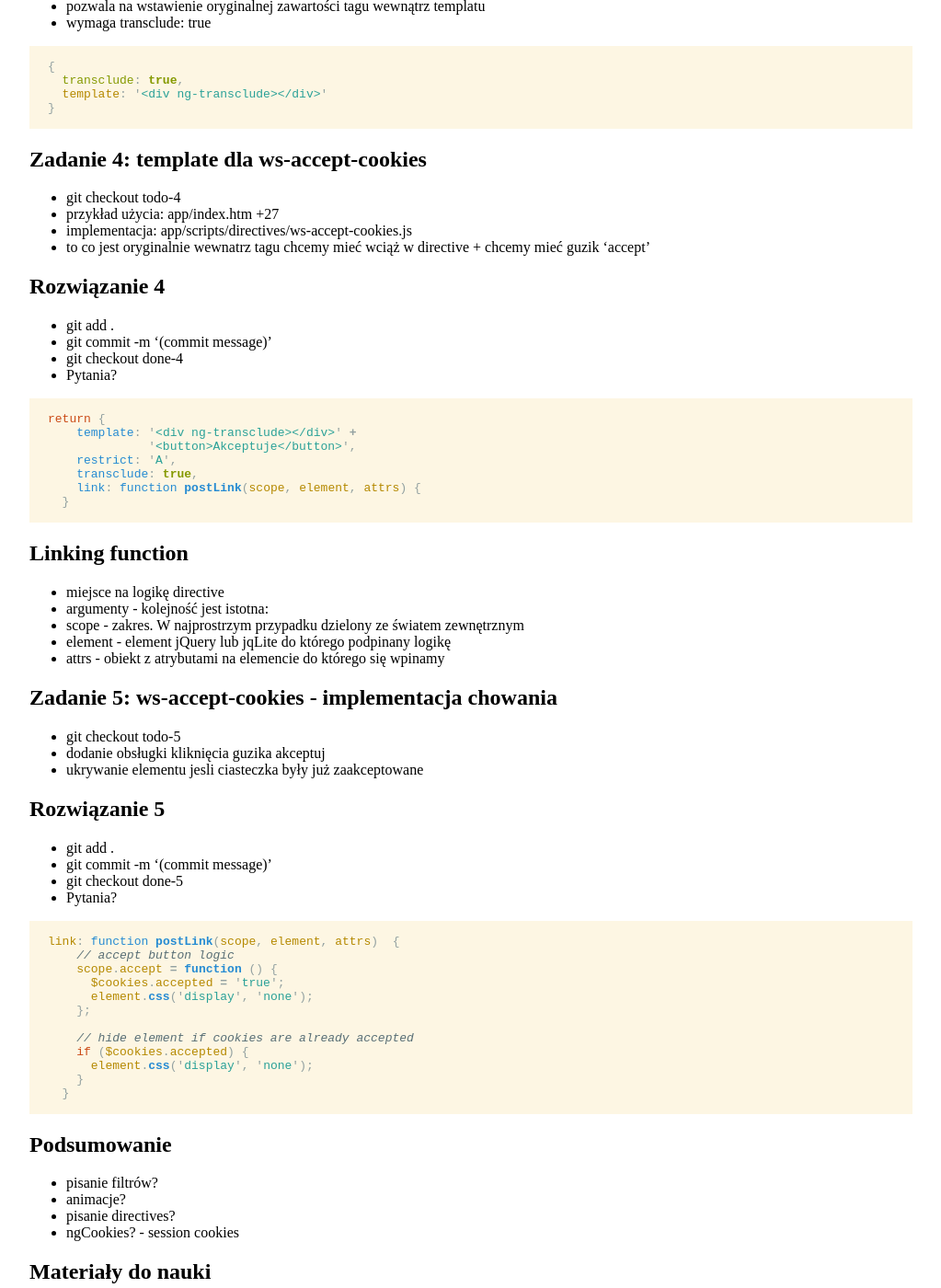
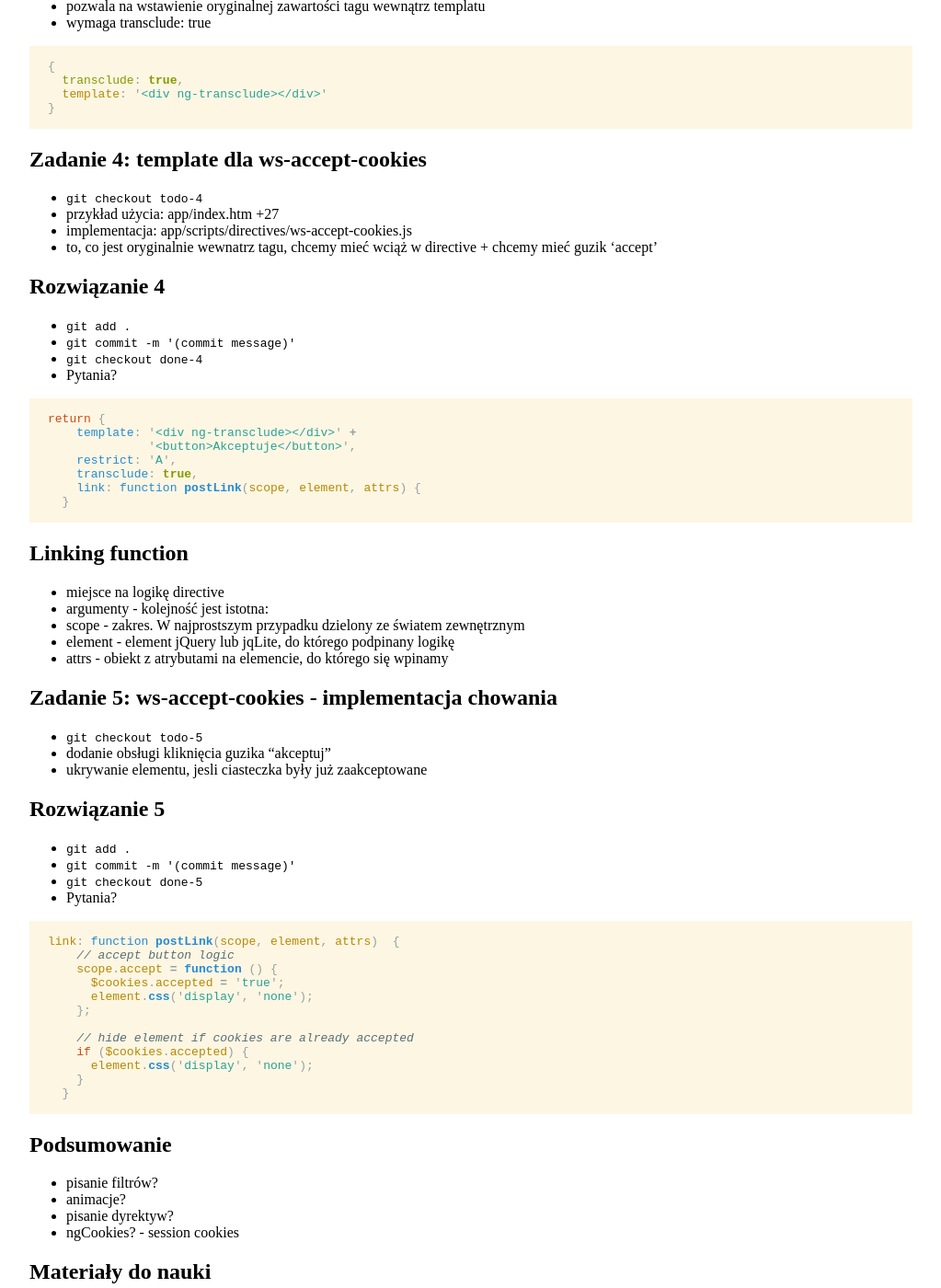
Before and after one commit to marcin-wosinek/blog, a Jekyll site: the page built from _posts/2013-07-31-2-Warsztaty-AngularJs-GeekCarrots-Poznan.md, in a window 1280 px wide and 1400 px high, scrolled down 6774 px. Shown: the whole window at 92% size, without its empty margins (128-1151 px from the left). Built offline with Jekyll 4.4.1, drawn with Linux system fonts in a browser that asks for light colours; some of the changed text lies outside the part shown.

Commit message:
apply proofreading to GeekCarrots workshop 2

````diff
--- a/_posts/2013-07-31-2-Warsztaty-AngularJs-GeekCarrots-Poznan.md
+++ b/_posts/2013-07-31-2-Warsztaty-AngularJs-GeekCarrots-Poznan.md
@@ -162,7 +162,7 @@ angular.forEach(array, function(value){
 
 ## Zadanie 1: filtr przedziału
 * filtr wybierający ludzi z odpowiedniego przedziału wieku
-* git checkout todo-1
+* `git checkout todo-1`
 * użycie: app/views/showContacts.html +9
 * implementacja: app/scripts/filters/between.js
 
@@ -171,9 +171,9 @@ angular.forEach(array, function(value){
 ```
 
 ## Rozwiązanie 1
-* git add .
-* git commit -m '(commit message)'
-* git checkout done-1
+* `git add .`
+* `git commit -m '(commit message)'`
+* `git checkout done-1`
 * Pytania?
 
 ```js
@@ -249,9 +249,9 @@ return function (input, key, min, max) {
 * śledzenie aktywności
 
 ## Global controller
-* git checkout slide-3
+* `git checkout slide-3`
 * pliki: app/index.html +26
-* hack na zawsze uruchamiany kontroler
+* hack - na zawsze uruchamiany kontroler
 
 ```html
 <!-- Before -->
@@ -362,15 +362,15 @@ angular.module('workshop2App')
 ```
 
 ## Zadanie 4: template dla ws-accept-cookies
-* git checkout todo-4
+* `git checkout todo-4`
 * przykład użycia: app/index.htm +27
 * implementacja: app/scripts/directives/ws-accept-cookies.js
-* to co jest oryginalnie wewnatrz tagu chcemy mieć wciąż w directive + chcemy mieć guzik 'accept'
+* to, co jest oryginalnie wewnatrz tagu, chcemy mieć wciąż w directive + chcemy mieć guzik 'accept'
 
 ## Rozwiązanie 4
-* git add .
-* git commit -m '(commit message)'
-* git checkout done-4
+* `git add .`
+* `git commit -m '(commit message)'`
+* `git checkout done-4`
 * Pytania?
 
 ```js
@@ -386,19 +386,19 @@ return {
 ## Linking function
 * miejsce na logikę directive
 * argumenty - kolejność jest istotna:
- * scope - zakres. W najprostrzym przypadku dzielony ze światem zewnętrznym
- * element - element jQuery lub jqLite do którego podpinany logikę
- * attrs - obiekt z atrybutami na elemencie do którego się wpinamy
+ * scope - zakres. W najprostszym przypadku dzielony ze światem zewnętrznym
+ * element - element jQuery lub jqLite, do którego podpinany logikę
+ * attrs - obiekt z atrybutami na elemencie, do którego się wpinamy
 
 ## Zadanie 5: ws-accept-cookies - implementacja chowania
-* git checkout todo-5
-* dodanie obsługki kliknięcia guzika akceptuj
-* ukrywanie elementu jesli ciasteczka były już zaakceptowane
+* `git checkout todo-5`
+* dodanie obsługi kliknięcia guzika "akceptuj"
+* ukrywanie elementu, jesli ciasteczka były już zaakceptowane
 
 ## Rozwiązanie 5
-* git add .
-* git commit -m '(commit message)'
-* git checkout done-5
+* `git add .`
+* `git commit -m '(commit message)'`
+* `git checkout done-5`
 * Pytania?
 
 ```js
@@ -419,7 +419,7 @@ link: function postLink(scope, element, attrs)  {
 ## Podsumowanie
 * pisanie filtrów?
 * animacje?
-* pisanie directives?
+* pisanie dyrektyw?
 * ngCookies? - session cookies
 
 ## Materiały do nauki
@@ -427,9 +427,9 @@ link: function postLink(scope, element, attrs)  {
 * [http://www.nganimate.org/](http://www.nganimate.org/)
 
 ## Co na następnych warsztatach?
-* directives - dokończenie
+* dyrektywy - dokończenie
 * unit testy & TDD we frontendzie
-* warte uwagii projekty:
+* warte uwagi projekty:
  * angular-ui
  * angular-bootstrap
 
````
Also changed, not shown: other parts of _posts/2013-07-31-2-Warsztaty-AngularJs-GeekCarrots-Poznan.md (+32 -32 lines).
